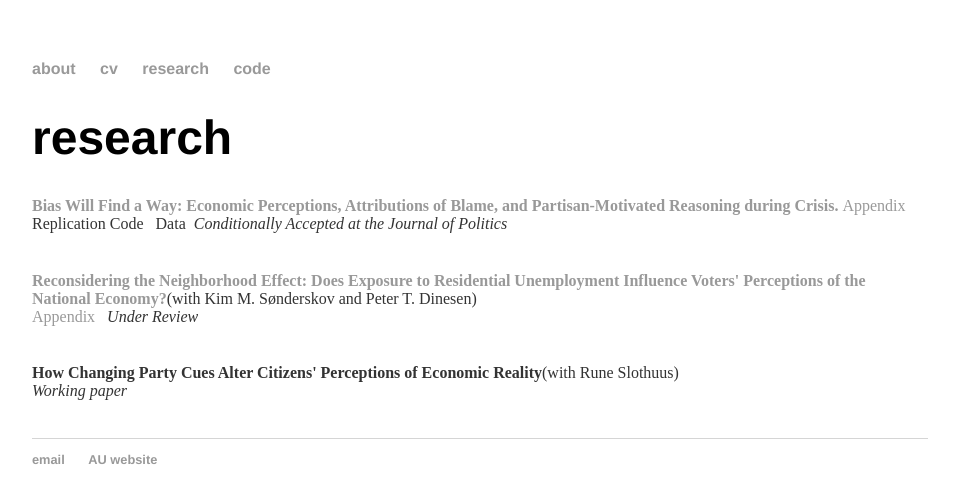
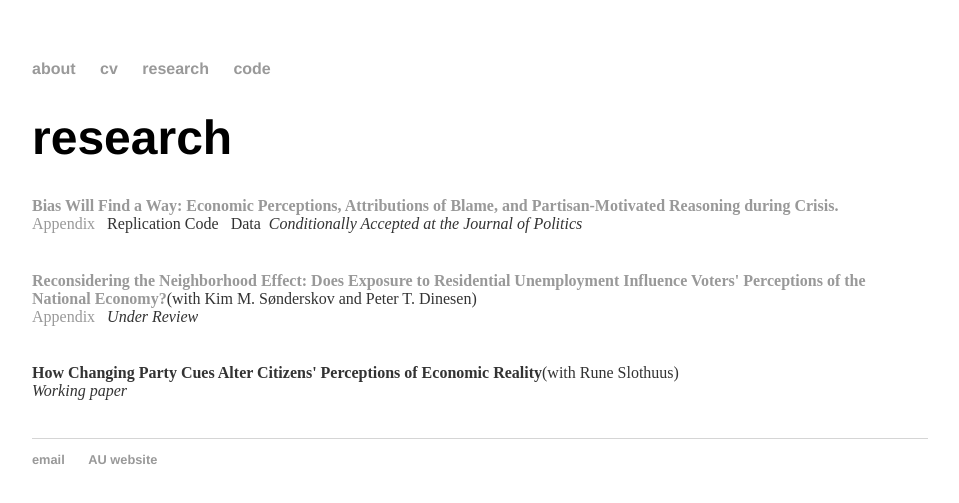
Before and after one commit to mbisgaard/mbisgaard.github.io, a Jekyll site: the page built from research/index.html, in a window 1280 px wide. Shown: the top 503 px of the page, without its empty margins (160-1119 px from the left). Built offline with Jekyll 4.4.1, drawn with Linux system fonts in a browser that asks for light colours.

```diff
--- a/research/index.html
+++ b/research/index.html
@@ -6,7 +6,7 @@ title: mbisgaard::research
 	<h1>research</h1>
 
 	<pentry><b><a href="https://www.dropbox.com/s/9evclz1cfxld75f/econ-partisan-bias-MBC.pdf?dl=0">Bias Will Find a Way: Economic Perceptions, Attributions of Blame, and Partisan-Motivated Reasoning during Crisis.</a></b></pentry>
-	<p1><a href="https://www.dropbox.com/s/16g3y7lgwp2xcav/econ-partisan-bias-MBC-APPENDIX.pdf?dl=0">Appendix</a>
+	<br><p1><a href="https://www.dropbox.com/s/16g3y7lgwp2xcav/econ-partisan-bias-MBC-APPENDIX.pdf?dl=0">Appendix</a>
 	&nbsp; Replication Code
 	&nbsp; Data
 	&nbsp;<i>Conditionally Accepted at the Journal of Politics</i></p1><br>
```
